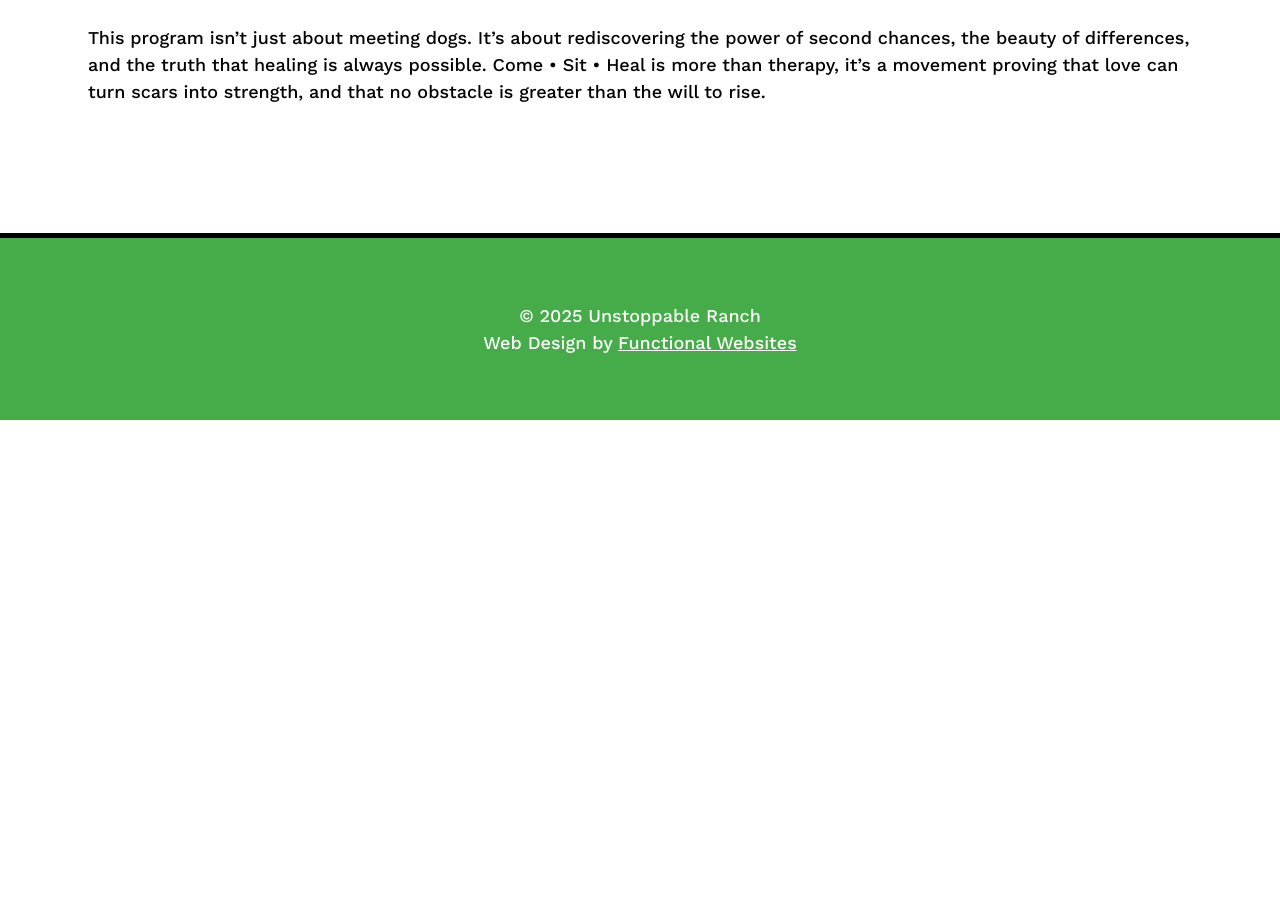
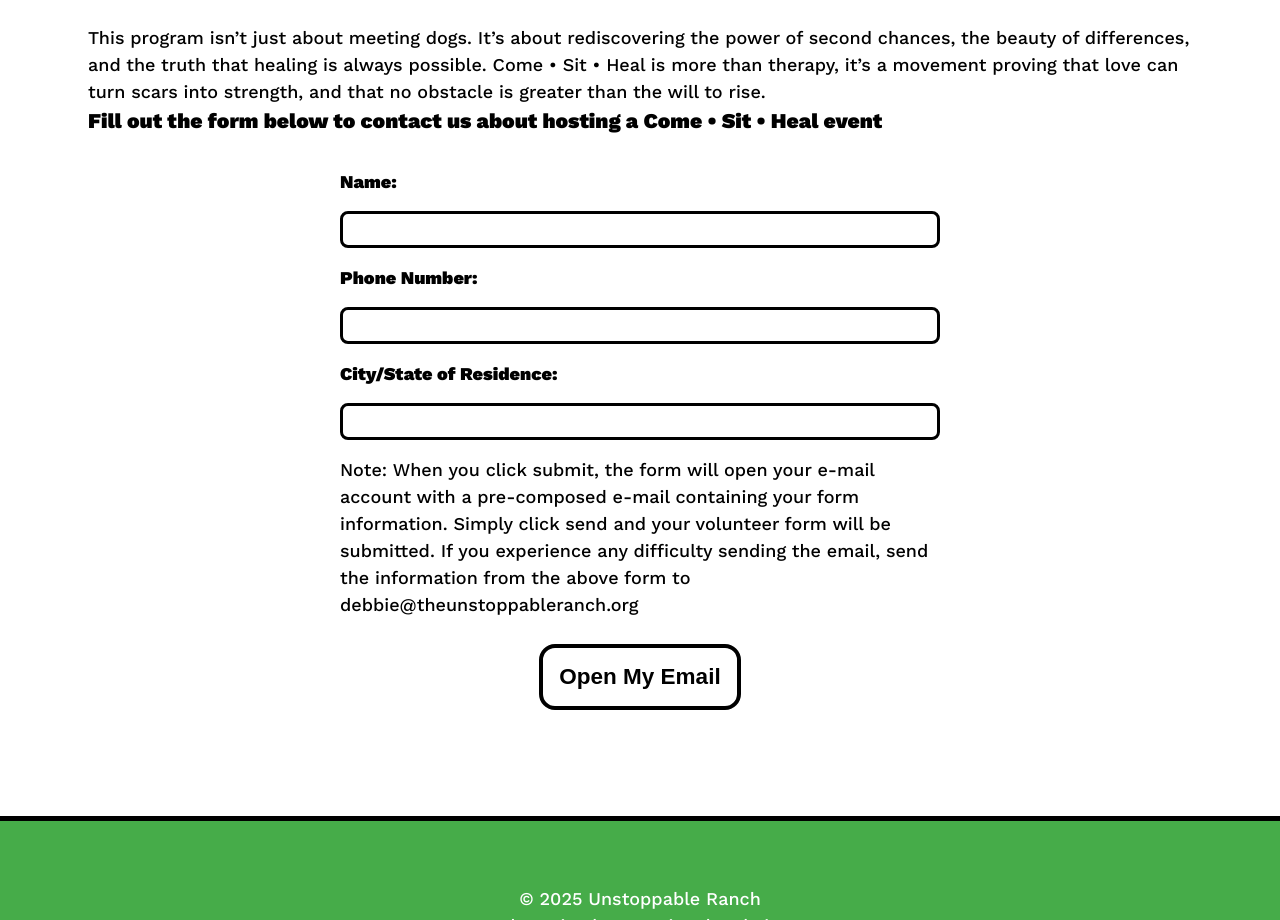
Before and after one commit to cooper-brandywine/unstoppable-ranch, a plain HTML site: page come-sit-heal.html in a window 1280 px wide. Shown: the part 1546-2466 px from the top of the page. Before the commit the page ends 1966 px from the top, so only its background shows below. Drawn offline with Linux system fonts and the light colour scheme.

Commit message:
Update come-sit-heal.html

```diff
--- a/come-sit-heal.html
+++ b/come-sit-heal.html
@@ -48,8 +48,21 @@ When you invite Come • Sit • Heal into your school, workplace, or organizati
 This program isn’t just about meeting dogs. It’s about rediscovering the power of second chances, the beauty of differences, and the truth that healing is always possible.
 Come • Sit • Heal is more than therapy, it’s a movement proving that love can turn scars into strength, and that no obstacle is greater than the will to rise.
       </p>
+      <h3>Fill out the form below to contact us about hosting a Come • Sit • Heal event</h3>
     </div>
+      <form id="volunteerForm" class="volunteer-form">
+      <label for="vName">Name:</label>
+      <input type="text" id="vName" name="vName" required />
 
+      <label for="vPhone">Phone Number:</label>
+      <input type="tel" id="vPhone" name="vPhone" required />
+
+      <label for="vLocation">City/State of Residence:</label>
+      <input type="text" id="vLocation" name="vLocation" required />
+
+      Note: When you click submit, the form will open your e-mail account with a pre-composed e-mail containing your form information. Simply click send and your volunteer form will be submitted. If you experience any difficulty sending the email, send the information from the above form to debbie@theunstoppableranch.org
+      <button type="submit" class="pop-button" id="vSubmit">Open My Email</button>
+    </form>
   </section>
 
   <footer>
```
